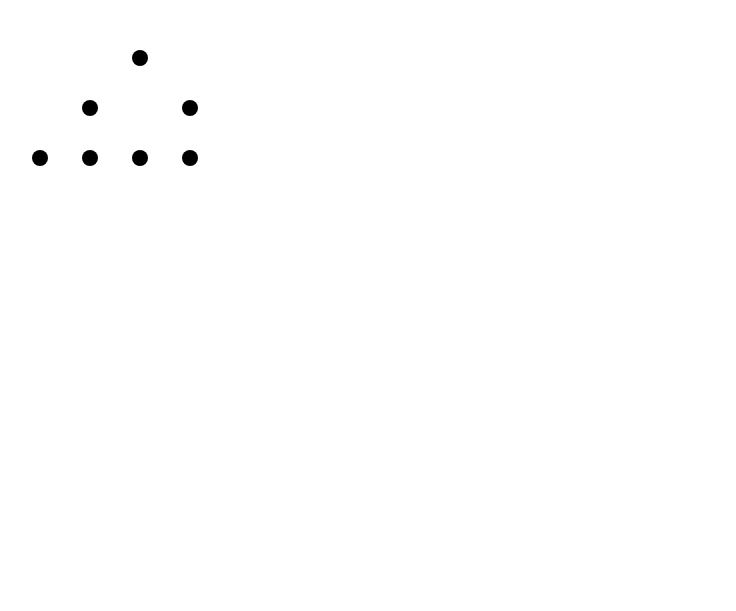
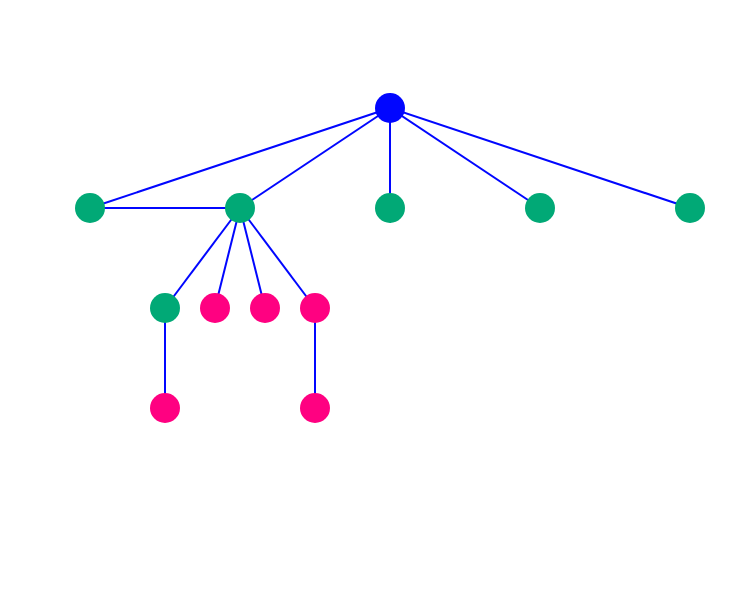
Before and after one commit to drda3x/ics, a plain HTML site: page index.html in a window 1280 px wide. Shown: the whole page, without its empty margins (118-854 px from the left). Drawn offline with Linux system fonts and the light colour scheme.

Commit message:
v1 ready

```diff
--- a/index.html
+++ b/index.html
@@ -15,51 +15,99 @@
                 {
                     id: 0,
                     name: 'base-level',
-                    relations: null
+                    relations: null,
+                    group: 0
                 },
                 {
                     id: 1,
                     name: 'first-level-1',
                     relations: {
                         parent: 0
-                    }
+                    },
+                    group: 1
                 },
                 {
                     id: 2,
                     name: 'first-level-2',
                     relations: {
-                        parent: 0
-                    }
+                        parent: 0,
+                        neighbors: 1
+                    },
+                    group: 1
                 },
                 {
                     id: 3,
                     name: 'second-level-1',
                     relations: {
-                        parent: 1
-                    }
+                        parent: 0
+                    },
+                    group: 1
                 },
                 {
                     id: 4,
                     name: 'first-level-3',
                     relations: {
-                        parent: 1
-                    }
+                        parent: 0
+                    },
+                    group: 1
                 },
                 {
                     id: 5,
                     name: 'first-level-3',
                     relations: {
-                        parent: 2
-                    }
+                        parent: 0
+                    },
+                    group: 1
                 },
                 {
                     id: 6,
                     name: 'first-level-3',
                     relations: {
-                        parent: 1
-                    }
+                        parent: 2
+                    },
+                    group: 1
+                },
+                {
+                    id: 7,
+                    name: 'first-level-3',
+                    relations: {
+                        parent: 2
+                    },
+                    group: 2
+                },
+                {
+                    id: 8,
+                    name: 'first-level-3',
+                    relations: {
+                        parent: 2
+                    },
+                    group: 2
+                },
+                {
+                    id: 9,
+                    name: 'first-level-3',
+                    relations: {
+                        parent: 2
+                    },
+                    group: 2
+                },
+                {
+                    id: 10,
+                    name: 'first-level-3',
+                    relations: {
+                        parent: 6
+                    },
+                    group: 2
+                },
+                {
+                    id: 11,
+                    name: 'first-level-3',
+                    relations: {
+                        parent: 9
+                    },
+                    group: 2
                 }
-            ]
+            ];
 
 
             var testTree = new ics.Tree(test);
@@ -69,6 +117,6 @@
     </script>
 </head>
 <body>
-    <div id="picture" style="width: 500px; height: 400px;"></div>
+    <div id="picture" style="width: 1000px; height: 600px;"></div>
 </body>
 </html>
--- a/tree_api.js
+++ b/tree_api.js
@@ -1,5 +1,11 @@
 (function (g, d3) {
     'use strict';
+
+    var colors = [
+        '#0106FF',
+        '#01A976',
+        '#FF0181'
+    ];
 
     /**
      * Class for create and manipulate the tree structure
@@ -13,21 +19,24 @@
             } else if (b.relations == null) {
                 return +1;
             } else {
-                var a = a.relations.parent,
-                    b = b.relations.parent;
+                var v1 = a.relations.parent,
+                    v2 = b.relations.parent;
 
-                if (a instanceof Array) {
-                    a.sort();
-                    a = a[0];
+                if (v1 instanceof Array) {
+                    v1.sort();
+                    v1 = v1[0];
                 }
 
-                if (b instanceof Array) {
-                    b.sort();
-                    b = b[0];
+                if (v2 instanceof Array) {
+                    v2.sort();
+                    v2 = v2[0];
                 }
 
-
-                return a - b;
+                if(v1 == v2) {
+                    return a.id - b.id;
+                } else {
+                    return v1 - v2;
+                }
             }
 	    });
 
@@ -36,7 +45,7 @@
 			 * 1. Узнать слой на который надо вставить элемент
 			 * 2. Вставить элемент на позицию
 	    	 */
-	    	 var elem = this.content[index]
+	    	 var elem = this.content[index];
             elem.position = {};
 	    	 var layer = this.getLayer(elem);
 	    	 layer.data.push(elem);
@@ -54,7 +63,7 @@
             throw 'Tree.add() -> object has to be an instance of TreeElement'
         }
         return this;
-    }
+    };
 
     Tree.prototype.find = function (id) {
         if (!(typeof id == 'number')) {
@@ -71,7 +80,7 @@
         	}
         	return null;
         }
-    }
+    };
 
     Tree.prototype.draw = function(selector) {
         /**
@@ -80,6 +89,8 @@
          *      чтобы расстояние между ники было одинаковым.
          *    Вертикаль: Каждый новый слой отображается += некая константа.
          */
+
+
 
         var self = this,
             container = d3.select(selector),
@@ -90,12 +101,83 @@
                 .style('width', width)
                 .style('height', height);
 
+        this.calculatePositions(container);
+
+        var links = [],
+            target;
+        for(var element_index= 0, last_index= this.content.length; element_index < last_index; element_index++) {
+            var element = this.content[element_index];
+            for(var key in element.relations) {
+                var relation = element.relations[key];
+                if(!(relation instanceof Array)) {
+                    relation = [relation];
+                }
+                for(var rel_index= 0, last_rel= relation.length; rel_index < last_rel; rel_index++) {
+                    target = this.find(relation[rel_index]);
+
+                    links.push({
+                        from: {
+                            x: element.position.x,
+                            y: element.position.y
+                        },
+                        to: {
+                            x: target.position.x,
+                            y: target.position.y
+                        }
+                    });
+                }
+            }
+        }
+
+        svg.selectAll('line')
+            .data(links)
+            .enter()
+            .append('line')
+            .attr('x1', function(d) {
+                return d.from.x;
+            })
+            .attr('y1', function(d) {
+                return d.from.y;
+            })
+            .attr('x2', function(d) {
+                return d.to.x;
+            })
+            .attr('y2', function(d) {
+                return d.to.y;
+            })
+            .attr('stroke','#0106FF')
+            .attr('stroke-width', 2);
+
         svg.selectAll('circle')
             .data(this.content)
             .enter()
             .append('circle')
             .attr('cx', function(d) {
-                var layer = self.getLayer(d),
+                return d.position.x;
+            })
+            .attr('cy', function(d) {
+                return d.position.y;
+            })
+            .attr('r', 15)
+            .attr('id', function(d) {
+                return d.id
+            })
+            .attr('fill', function(d) {
+                return colors[d.group];
+            });
+
+    };
+
+    Tree.prototype.calculatePositions = function(container) {
+
+        var width = parseInt(container.style('width')),
+            height = parseInt(container.style('height'));
+
+        for(var elem_index= 0, last_elem= this.content.length; elem_index<last_elem; elem_index++) {
+
+            var d = this.content[elem_index];
+
+            var layer = this.getLayer(d),
                 step = width / (1 + layer.data.length),
                 position = (function(l, e) {
                     for(var i= 0, j= l.length; i<j; i++) {
@@ -107,14 +189,14 @@
 
             if(d.relations != null) {
                 var children = [],
-                        parent = self.find(d.relations.parent);
+                    parent = this.find(d.relations.parent);
                 for(var i= 0, j= layer.data.length; i<j; i++) {
                     if(layer.data[i].relations.parent == parent.id) {
                         children.push(layer.data[i]);
                     }
                 }
 
-                    var offset = ((parent.position.toNextElement && children.length > 1) ? parent.position.toNextElement/2 : 50 * (children.length - 1));
+                var offset = ((parent.position.toNextElement && children.length > 1) ? parent.position.toNextElement/2 : 75 * (children.length - 1));
 
                 position = (function(l, e) {
                     for(var i= 0, j= l.length; i<j; i++) {
@@ -130,26 +212,17 @@
                     off = Math.round(d1/((children.length-1 > 1) ? children.length-1 : 1));
 
                 d.position.toNextElement = off;
+                d.position.x = parent.position.x - offset + off * position;
+            } else {
+                d.position.x = step * position;
+            }
 
-                    d.position.x = parent.position.x - offset + off * position;
-                    return d.position.x;
-                } else {
-                    d.position.x = step * position
-                    return d.position.x;
+            d.position.y = 100 * (layer.level + 1);
+
         }
-            })
-            .attr('cy', function(d) {
-                var layer = self.getLayer(d);
 
-                d.position.y = 50 * (layer.level + 1);
-
-                return d.position.y;
-            })
-            .attr('r', 8)
-            .attr('id', function(d) {
-                return d.id
-            });
-    }
+        return this;
+    };
 
     /**
      *  Method to get layer for chosen element
@@ -201,7 +274,7 @@
             return layer;
         }
         return undefined;
-    }
+    };
 
     function TreeElement(id, name, parents, neighbors) {
     	this.id = id;
```
Lines whose indentation alone changed are shown as unchanged.
